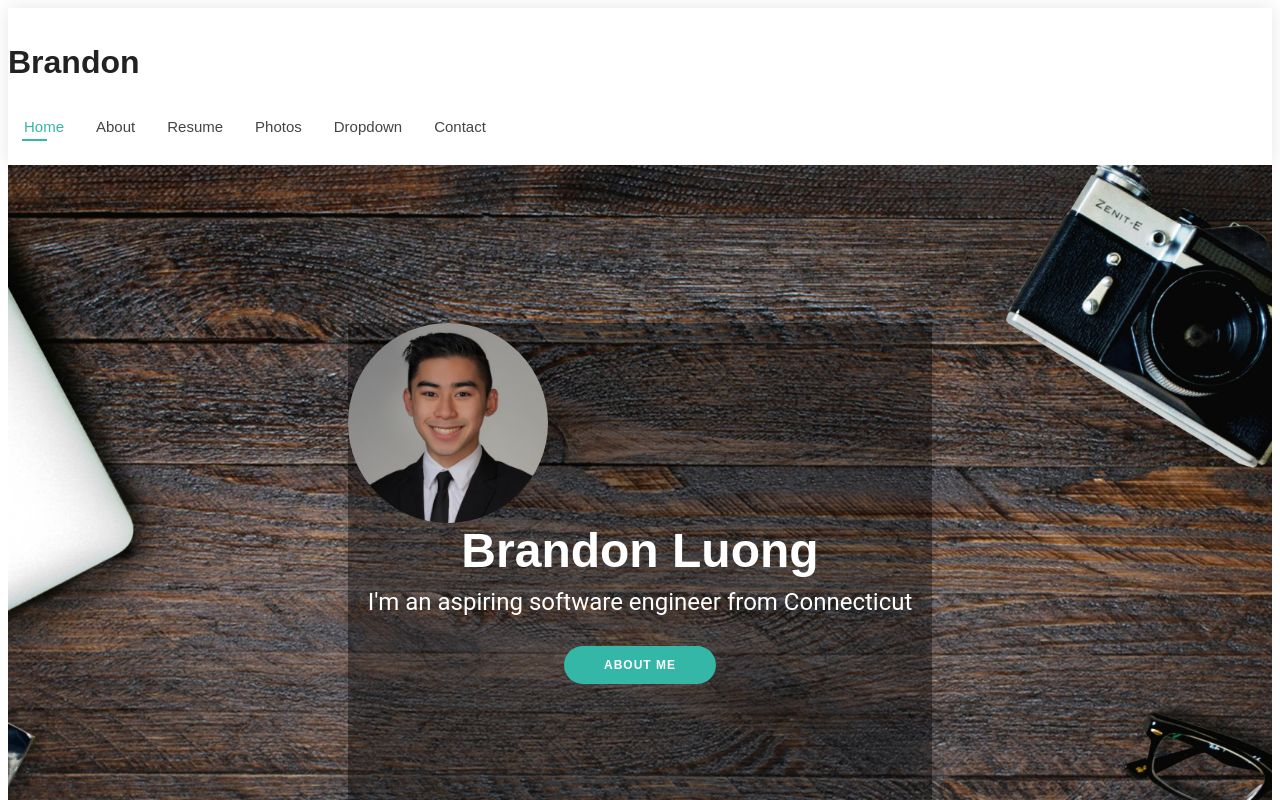
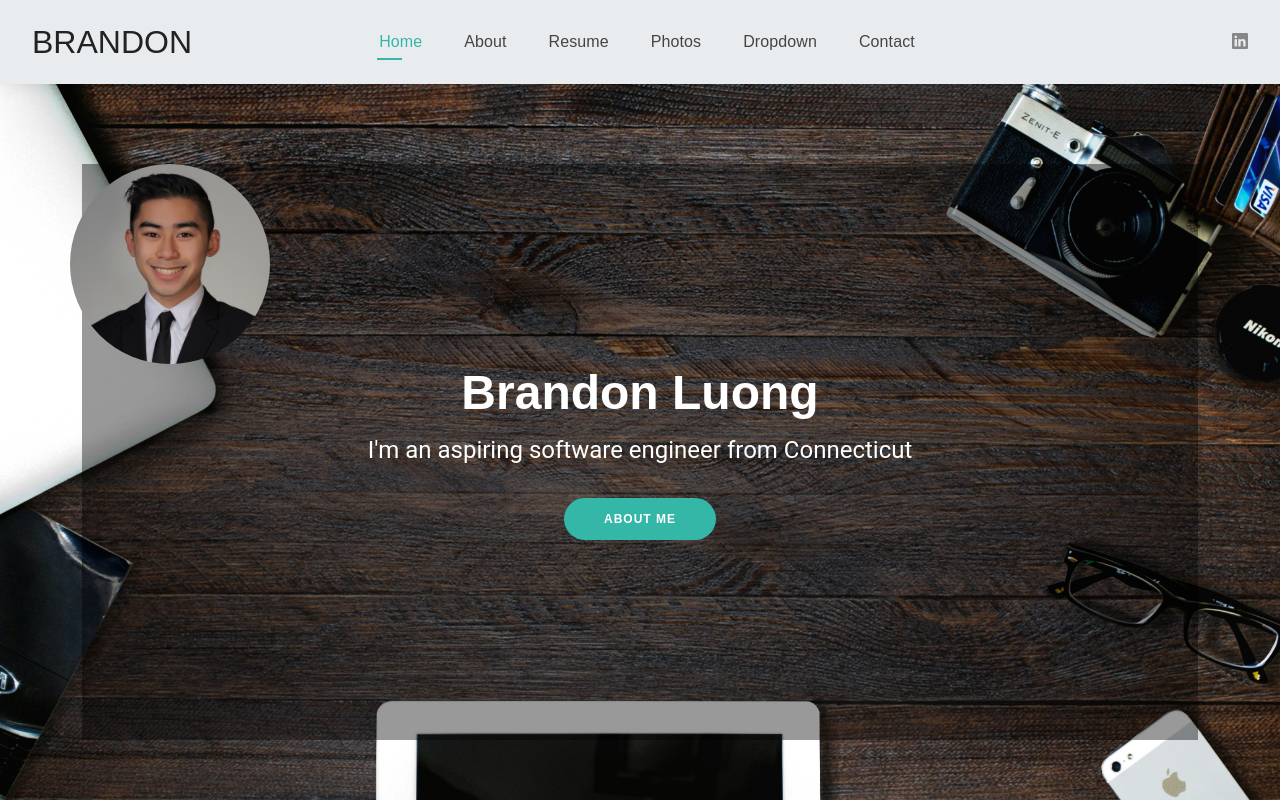
Before and after one commit to bhansea/Personal-Website, a Next.js app: page / in a window 1280 px wide. Shown: the top 800 px of the page. Built offline with nearby package versions, Linux system fonts and the light colour scheme.

Commit message:
Header fixes
Mostly style fixes, transitions, font, centering, and LinkedIn

```diff
--- a/package.json
+++ b/package.json
@@ -9,8 +9,12 @@
     "lint": "next lint"
   },
   "dependencies": {
+    "aos": "^2.3.4",
+    "bootstrap": "^5.3.3",
+    "bootstrap-icons": "^1.11.3",
+    "next": "14.2.13",
     "react": "^18",
     "react-dom": "^18",
-    "next": "14.2.13"
+    "swiper": "^11.1.14"
   }
 }
--- a/src/app/layout.js
+++ b/src/app/layout.js
@@ -1,36 +1,55 @@
-import localFont from "next/font/local";
+"use client";
+
+import Head from 'next/head';
+import Link from 'next/link';
+import 'aos/dist/aos.css';
+import AOS from 'aos';
+import { useEffect } from 'react';
 import '../styles/globals.css';
-import Link from 'next/link';
-
-
-
-export const metadata = {
-  title: "Create Next App",
-  description: "Generated by create next app",
-};
 
 export default function RootLayout({ children }) {
+  useEffect(() => {
+    AOS.init({ duration: 1000 });
+  }, []);
+
   return (
     <html lang="en">
+
+      <Head>
+        <link href="https://fonts.googleapis.com/css2?family=Poppins:wght@100;200;300;400;500;600;700;800&display=swap" rel="stylesheet"/>
+        <link href="https://cdn.jsdelivr.net/npm/bootstrap-icons/font/bootstrap-icons.css" rel="stylesheet"/>
+      </Head>
+
       <body>
         {/* Header */}
         <header id="header" className="header sticky-top">
           <div className="container-fluid d-flex align-items-center justify-content-between">
+            {/* Logo (Sitename) */}
             <Link href="/">
               <h1 className="sitename">Brandon</h1>
             </Link>
-            <nav id="navmenu" className="navmenu">
-              <ul>
+
+            {/* Centered Navigation */}
+            <nav id="navmenu" className="navmenu d-flex justify-content-center align-items-center">
+              <ul className="d-flex align-items-center justify-content-center">
                 <li><Link href="/" className="active">Home</Link></li>
                 <li><Link href="/about">About</Link></li>
                 <li><Link href="/resume">Resume</Link></li>
                 <li><Link href="/photos">Photos</Link></li>
-                <li className="dropdown">
-                  <a href="#"><span>Dropdown</span></a>
-                </li>
+                <li><Link href="#">Dropdown</Link></li>
                 <li><Link href="/contact">Contact</Link></li>
               </ul>
             </nav>
+
+            {/* Social links */}
+            <div className="header-social-links">
+              <a href="https://www.linkedin.com/in/brandon-luong-12-/"
+                 className="linkedin"
+                 target="_blank"
+                 rel="noopener noreferrer">
+                <i className="bi bi-linkedin"></i>
+              </a>
+            </div>
           </div>
         </header>
 
@@ -42,14 +61,14 @@ export default function RootLayout({ children }) {
           <div className="container">
             <p>© Brandon. All Rights Reserved.</p>
             <div className="social-links">
-              <a href="#"><i className="bi bi-linkedin"></i></a>
+              <a href="https://www.linkedin.com/in/brandon-luong-12-/"
+                 target="_blank"
+                 rel="noopener noreferrer">
+                <i className="bi bi-linkedin"></i>
+              </a>
             </div>
           </div>
         </footer>
-
-        <a href="#" id="scroll-top" className="scroll-top">
-          <i className="bi bi-arrow-up-short"></i>
-        </a>
       </body>
     </html>
   );
--- a/src/app/page.js
+++ b/src/app/page.js
@@ -13,9 +13,9 @@ export default function Home() {
       </Head>
 
       {/* Hero Section */}
-      <section id="hero" className="hero">
+      <section id="hero" className="hero" data-aos="fade-in">
         <Image src="/assets/img/hero-bg.jpg" alt="Hero Background" layout="fill" objectFit="cover" />
-        <div className="container text-center">
+        <div className="container text-center" data-aos="zoom-out" data-aos-delay="100">
           <div className="transparent-box">
             <Image src="/assets/img/profile-img.jpg" alt="Brandon Luong" width={200} height={200} className="profile-image" />
             <h2>Brandon Luong</h2>
--- a/src/styles/globals.css
+++ b/src/styles/globals.css
@@ -7,11 +7,15 @@
 # Font & Color Variables
 # Help: https://bootstrapmade.com/color-system/
 --------------------------------------------------------------*/
+
+@import '~bootstrap/dist/css/bootstrap.min.css';
+@import "bootstrap-icons/font/bootstrap-icons.css";
+
 /* Fonts */
 :root {
   --default-font: "Roboto",  system-ui, -apple-system, "Segoe UI", Roboto, "Helvetica Neue", Arial, "Noto Sans", "Liberation Sans", sans-serif, "Apple Color Emoji", "Segoe UI Emoji", "Segoe UI Symbol", "Noto Color Emoji";
   --heading-font: "Raleway",  sans-serif;
-  --nav-font: "Poppins",  sans-serif;
+  --nav-font: "Raleway",  sans-serif;
 }
 
 /* Global Colors */
@@ -139,12 +143,14 @@ h6 {
 # Global Header
 --------------------------------------------------------------*/
 .header {
-  color: var(--default-color);
-  background-color: var(--background-color);
-  padding: 15px 0;
-  transition: all 0.5s;
-  z-index: 997;
-  box-shadow: 0px 0 18px rgba(0, 0, 0, 0.1);
+  display: flex;
+  justify-content: space-between;
+  align-items: center;
+  padding: 15px 20px;
+  background-color: #e9ecef;
+  box-shadow: 0 0 18px rgba(0, 0, 0, 0.1);
+  z-index: 999;
+  font-family: 'Poppins', sans-serif;
 }
 
 .header .logo {
@@ -157,15 +163,28 @@ h6 {
 }
 
 .header .logo h1 {
-  font-size: 32px;
+  font-size: 24px;
+  font-weight: 600;
   margin: 0;
-  font-weight: 300;
   text-transform: uppercase;
   color: var(--heading-color);
 }
 
+.sitename {
+  font-size: 32px;
+  font-weight: 300;
+  text-transform: uppercase;
+  color: var(--heading-color);
+  margin: 0;
+  width: 150px; /* Kepe as same size as .header-social-links for centering */
+}
+
 .header .header-social-links {
-  padding-right: 15px;
+  width: 150px;
+  height: 100%;
+  display: flex;
+  align-items: center;
+  justify-content: flex-end;
 }
 
 .header .header-social-links a {
@@ -204,15 +223,18 @@ h6 {
 /* Desktop Navigation */
 @media (min-width: 1200px) {
   .navmenu {
-    padding: 0;
+    display: flex;
+    align-items: center; /* Vertically centers the nav links */
+    justify-content: center; /* Horizontally centers the nav */
+    font-family: var(--nav-font);
   }
 
   .navmenu ul {
+    list-style: none;
     margin: 0;
     padding: 0;
     display: flex;
-    list-style: none;
-    align-items: center;
+    gap: 10px;
   }
 
   .navmenu li {
@@ -231,16 +253,17 @@ h6 {
   .navmenu a,
   .navmenu a:focus {
     color: var(--nav-color);
-    font-size: 15px;
+    font-size: 16px;
     padding: 0 2px;
     font-family: var(--nav-font);
-    font-weight: 400;
+    font-weight: 500;
     display: flex;
     align-items: center;
     justify-content: space-between;
     white-space: nowrap;
     transition: 0.3s;
     position: relative;
+    letter-spacing: 0.1px;
   }
 
   .navmenu a i,
```
Also changed, not shown: 1 other file (tests, documents, lock files or other folders).
